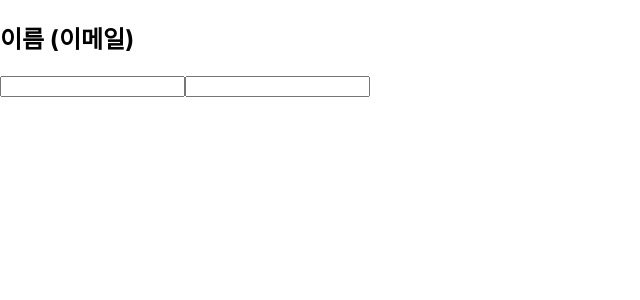
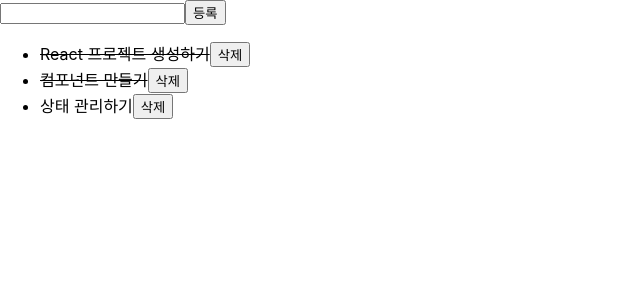
Before and after one commit to chanwoogood/20230308_front-end, a React (Create React App) app in the folder learn-react/: page / in a window 1280 px wide. Shown: the top 300 px of the page, without its empty margins (0-640 px from the left). Built offline with nearby package versions, Linux system fonts and the light colour scheme.

Commit message:
13. 배열 상태 관리하기

```diff
--- a/learn-react/src/App.js
+++ b/learn-react/src/App.js
@@ -1,9 +1,5 @@
-import Input from "./components/Input";
+import TodoList from "./components/TodoList";
 
 export default function App() {
-  return (
-    <div>
-      <Input />
-    </div>
-  );
+  return <TodoList />;
 }
--- a/learn-react/src/components/Input.jsx
+++ b/learn-react/src/components/Input.jsx
@@ -28,4 +28,5 @@
        => input의 name 속성은 e.tartget.name으로 읽을 수 있다.
        => 객체["속성"]을 통해 특정 속성을 참조 및 할당 할 수 있다
        => 업데이트 할 때는 다른 input 값들도 스프레드 문법을 통해서 복사한 후에 특정 속성만 업데이트 할 수 있다.
+
 */
--- /dev/null
+++ b/learn-react/src/components/TodoList.jsx
@@ -0,0 +1,74 @@
+import { useState } from "react";
+
+const initialState = [
+  { id: 1, text: "React 프로젝트 생성하기", done: true },
+  { id: 2, text: "컴포넌트 만들기", done: true },
+  { id: 3, text: "상태 관리하기", done: false },
+];
+
+let nextId = 4;
+
+export default function TodoList() {
+  const [todos, setTodos] = useState(initialState);
+
+  const [input, setInput] = useState("");
+
+  const handleSubmit = (e) => {
+    e.preventDefault();
+    setTodos([...todos, { id: nextId++, text: input, done: false }]);
+  };
+
+  const handleInput = (e) => {
+    setInput(e.target.value);
+  };
+
+  const handleRemove = (id) => {
+    // filter를 통한 삭제 기능 구현
+    // => filter는 새로운 배열을 반환한다. 업데이트에 써도 된다.
+    // => "정말 삭제하시겠습니까?" => 확인 누르면 삭제
+    if (window.confirm("정말 삭제하시겠습니까?"))
+      setTodos(todos.filter((todo) => todo.id !== id));
+  };
+
+  const handleToggle = (id) => {
+    setTodos(
+      todos.map((todo) =>
+        todo.id === id ? { ...todo, done: !todo.done } : todo
+      )
+    );
+  };
+
+  const itemList = todos.map((todo) => (
+    <li
+      key={todo.id}
+      onClick={() => handleToggle(todo.id)}
+      style={{ textDecoration: todo.done && "line-through" }}
+    >
+      {todo.text}
+      <button
+        onClick={(e) => {
+          e.stopPropagation();
+          handleRemove(todo.id);
+        }}
+      >
+        삭제
+      </button>
+    </li>
+  ));
+
+  return (
+    <div>
+      <form onSubmit={handleSubmit}>
+        <input type="text" onChange={handleInput} />
+        <button>등록</button>
+      </form>
+      <ul>{itemList}</ul>
+    </div>
+  );
+}
+
+/*
+   배열 상태 관리
+     - 배열도 객체이기 때문에 새로운 배열을 만들어서 업데이트해주어야 한다.
+     - 삭제는 filter(), 수정 map(), 추가 스프레드[...], concat() 등이 있다.
+*/
```
